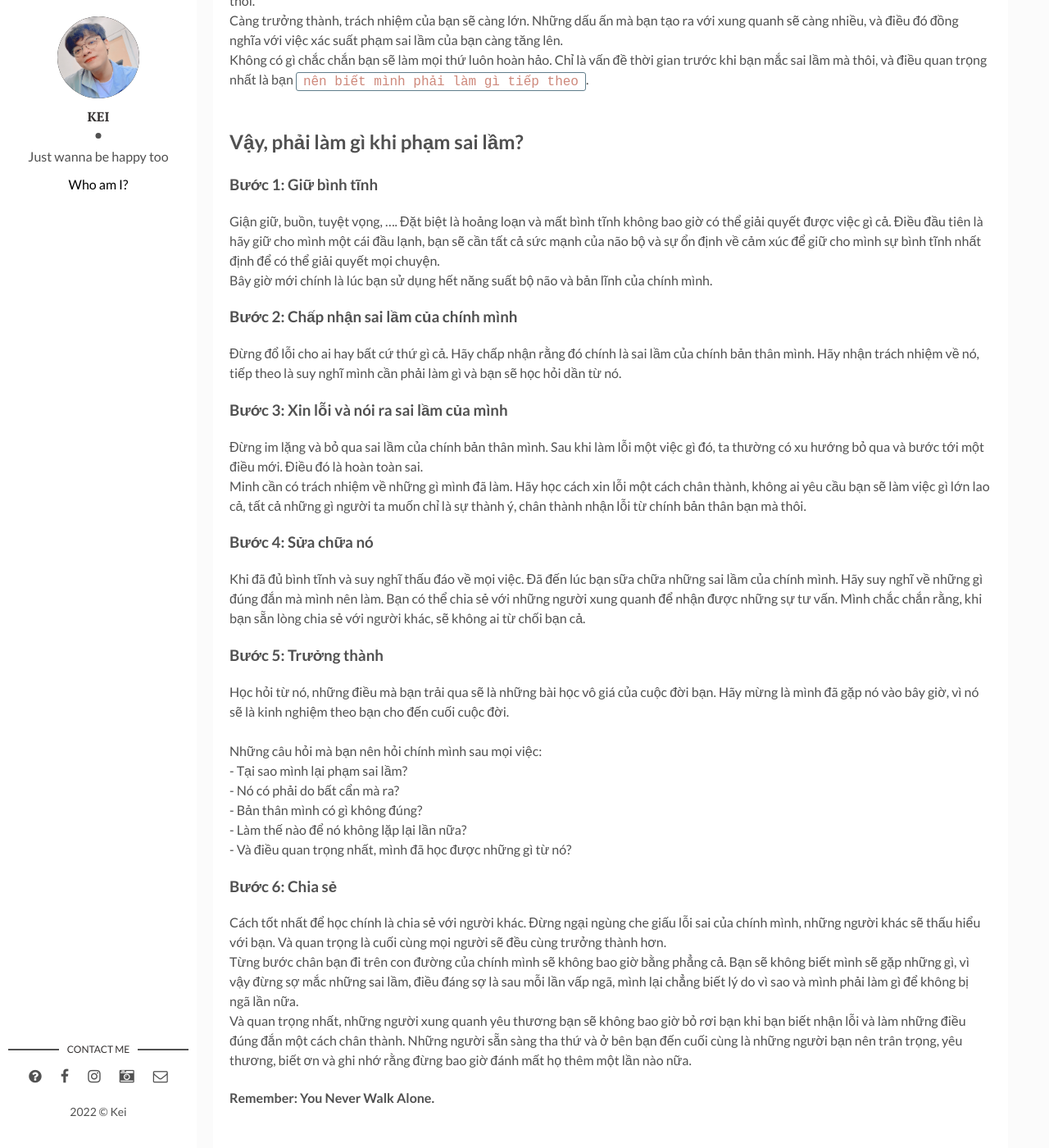
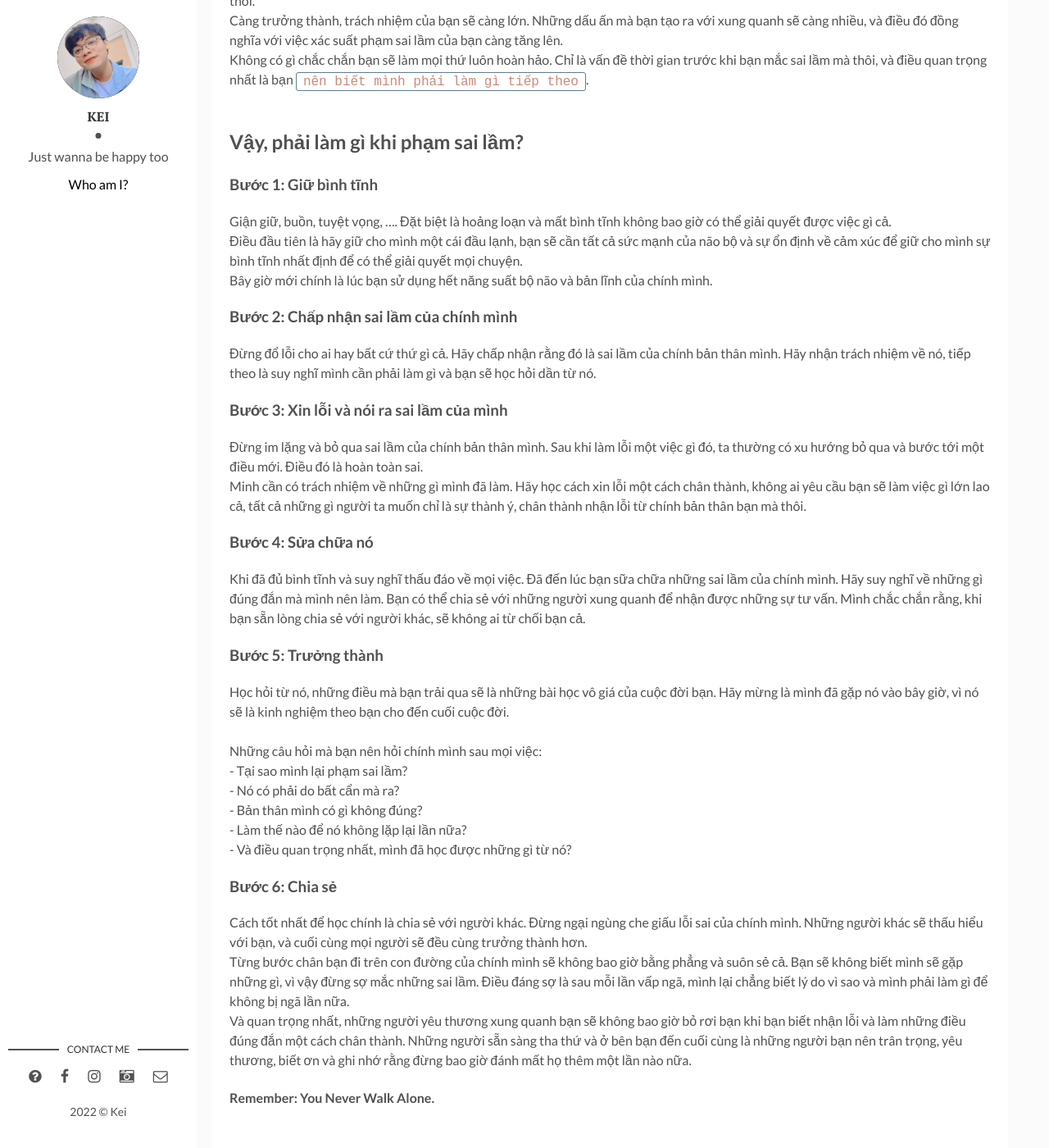
Before and after one commit to keiblog/keiblog, a Jekyll site: the page built from _posts/2022-07-02-dusk-till-dawn.markdown, in a window 1280 px wide and 1400 px high, scrolled down 1066 px. Shown: the whole window at 82% size. Built offline with Jekyll 4.4.1, drawn with Linux system fonts in a browser that asks for light colours; some of the changed text lies outside the part shown.

Commit message:
Fix Dusk till Dawn

```diff
--- a/_posts/2022-07-02-dusk-till-dawn.markdown
+++ b/_posts/2022-07-02-dusk-till-dawn.markdown
@@ -18,7 +18,7 @@
 <br>
 
 <h3>Bạn có bao giờ phạm sai lầm?</h3>
-Không chỉ trong công việc, trong cuộc sống này mỗi giây trôi qua đều có hàng tỉ biến số, bạn không thể biết được mọi chuyện xảy ra với chính mình là gì, bạn chỉ có thể giảm xác suất chúng đến một cách bất ngờ bằng cách lên kế hoạch và lường trước tất cả các biến số.
+Không chỉ ở công việc, trong cuộc sống này mỗi giây trôi qua đều có hàng tỉ biến số, bạn không thể biết được mọi chuyện tiếp theo xảy ra với mình là gì, bạn chỉ có thể giảm xác suất chúng đến một cách bất ngờ bằng cách lên kế hoạch và lường trước tất cả các biến số.
 <br>
 Vậy nên, phạm sai lầm `không phải là câu hỏi có hay không`, mà là `khi nào` và `mức độ của nó` lớn thế nào mà thôi.
 <br>
@@ -31,12 +31,14 @@
 <h2>Vậy, phải làm gì khi phạm sai lầm?<h2>
 <h3>Bước 1: Giữ bình tĩnh</h3>
 
-Giận giữ, buồn, tuyệt vọng, …. Đặt biệt là hoảng loạn và mất bình tĩnh không bao giờ có thể giải quyết được việc gì cả. Điều đầu tiên là hãy giữ cho mình một cái đầu lạnh, bạn sẽ cần tất cả sức mạnh của não bộ và sự ổn định về cảm xúc để giữ cho mình sự bình tĩnh nhất định để có thể giải quyết mọi chuyện.
+Giận giữ, buồn, tuyệt vọng, …. Đặt biệt là hoảng loạn và mất bình tĩnh không bao giờ có thể giải quyết được việc gì cả.
+<br>
+Điều đầu tiên là hãy giữ cho mình một cái đầu lạnh, bạn sẽ cần tất cả sức mạnh của não bộ và sự ổn định về cảm xúc để giữ cho mình sự bình tĩnh nhất định để có thể giải quyết mọi chuyện.
 <br>
 Bây giờ mới chính là lúc bạn sử dụng hết năng suất bộ não và bản lĩnh của chính mình.
 <br>
 <h3>Bước 2: Chấp nhận sai lầm của chính mình</h3>
-Đừng đổ lỗi cho ai hay bất cứ thứ gì cả. Hãy chấp nhận rằng đó chính là sai lầm của chính bản thân mình. Hãy nhận trách nhiệm về nó, tiếp theo là suy nghĩ mình cần phải làm gì và bạn sẽ học hỏi dần từ nó.
+Đừng đổ lỗi cho ai hay bất cứ thứ gì cả. Hãy chấp nhận rằng đó là sai lầm của chính bản thân mình. Hãy nhận trách nhiệm về nó, tiếp theo là suy nghĩ mình cần phải làm gì và bạn sẽ học hỏi dần từ nó.
 
 <h3>Bước 3: Xin lỗi và nói ra sai lầm của mình</h3>
 Đừng im lặng và bỏ qua sai lầm của chính bản thân mình. Sau khi làm lỗi một việc gì đó, ta thường có xu hướng bỏ qua và bước tới một điều mới. Điều đó là hoàn toàn sai.
@@ -63,12 +65,12 @@
 - Và điều quan trọng nhất, mình đã học được những gì từ nó?
 <h3>Bước 6: Chia sẻ</h3>
 
-Cách tốt nhất để học chính là chia sẻ với người khác. Đừng ngại ngùng che giấu lỗi sai của chính mình, những người khác sẽ thấu hiểu với bạn. Và quan trọng là cuối cùng mọi người sẽ đều cùng trưởng thành hơn.
+Cách tốt nhất để học chính là chia sẻ với người khác. Đừng ngại ngùng che giấu lỗi sai của chính mình. Những người khác sẽ thấu hiểu với bạn, và cuối cùng mọi người sẽ đều cùng trưởng thành hơn.
 <br>
 
-Từng bước chân bạn đi trên con đường của chính mình sẽ không bao giờ bằng phẳng cả. Bạn sẽ không biết mình sẽ gặp những gì, vì vậy đừng sợ mắc những sai lầm, điều đáng sợ là sau mỗi lần vấp ngã, mình lại chẳng biết lý do vì sao và mình phải làm gì để không bị ngã lần nữa.
+Từng bước chân bạn đi trên con đường của chính mình sẽ không bao giờ bằng phẳng và suôn sẻ cả. Bạn sẽ không biết mình sẽ gặp những gì, vì vậy đừng sợ mắc những sai lầm. Điều đáng sợ là sau mỗi lần vấp ngã, mình lại chẳng biết lý do vì sao và mình phải làm gì để không bị ngã lần nữa.
 <br>
-Và quan trọng nhất, những người xung quanh yêu thương bạn sẽ không bao giờ bỏ rơi bạn khi bạn biết nhận lỗi và làm những điều đúng đắn một cách chân thành. Những người sẵn sàng tha thứ và ở bên bạn đến cuối cùng là những người bạn nên trân trọng, yêu thương, biết ơn và ghi nhớ rằng đừng bao giờ đánh mất họ thêm một lần nào nữa.
+Và quan trọng nhất, những người yêu thương xung quanh bạn sẽ không bao giờ bỏ rơi bạn khi bạn biết nhận lỗi và làm những điều đúng đắn một cách chân thành. Những người sẵn sàng tha thứ và ở bên bạn đến cuối cùng là những người bạn nên trân trọng, yêu thương, biết ơn và ghi nhớ rằng đừng bao giờ đánh mất họ thêm một lần nào nữa.
 <h4>Remember: You Never Walk Alone.</h4>
 <br>
 <h2>Lời kết</h2>
```
